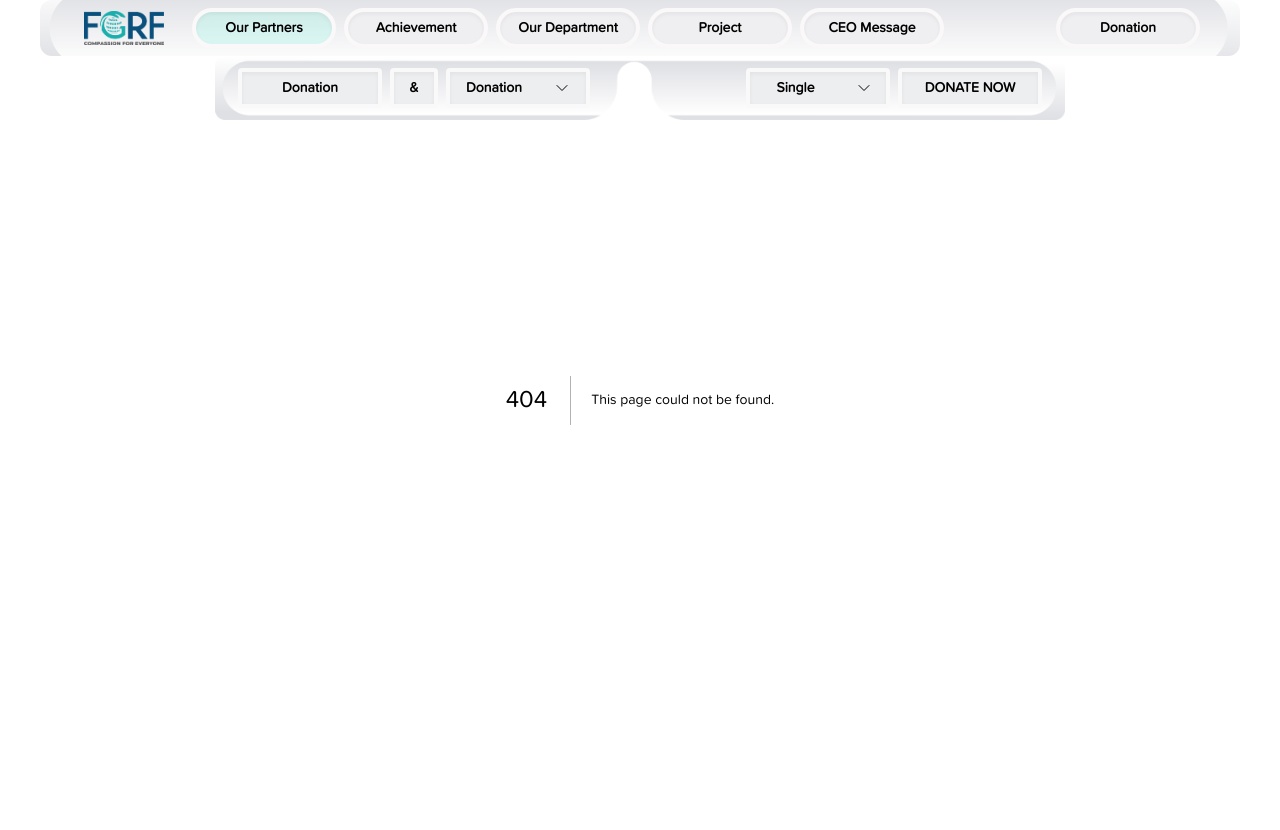
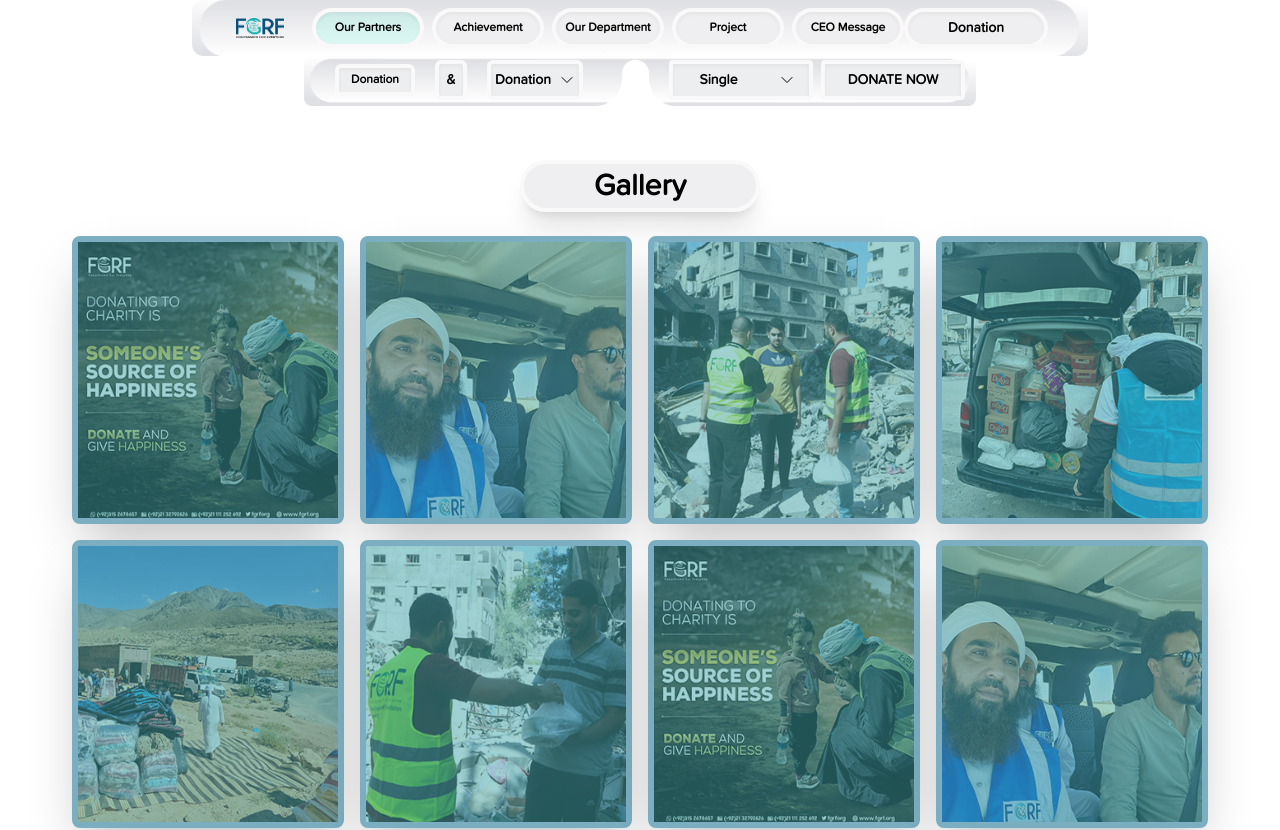
Before and after one commit to Bawdicsoft/fgrf, a Next.js app: page /gallery in a window 1280 px wide. Before the commit this address had no page. Shown: the top 830 px of the page. Before the commit the page ends 800 px from the top, so only its background shows below. Built offline with nearby package versions, Linux system fonts and the light colour scheme.

Commit message:
added changes

```diff
--- /dev/null
+++ b/app/achievements/page.tsx
@@ -0,0 +1,11 @@
+import AchievementPage from "@/components/achievement/achievements";
+
+const Page = () => {
+  return (
+    <div>
+      <AchievementPage />
+    </div>
+  );
+};
+
+export default Page;
--- /dev/null
+++ b/app/gallery/page.tsx
@@ -0,0 +1,12 @@
+import GalleryPage from "@/components/gallery/galleryPage"
+
+
+const Page = () => {
+  return (
+    <div>
+  <GalleryPage />
+    </div>
+  )
+}
+
+export default Page
--- a/app/page.tsx
+++ b/app/page.tsx
@@ -28,12 +28,12 @@ export default function Home() {
         <div className="relative">
           <Donation />
           <OurProject />
-          <ModelCanvas />
+          {/* <ModelCanvas /> */}
         </div>
         <Achievement />
         <Together />
         <Last />
-        <ThreadsParticles />
+        {/* <ThreadsParticles /> */}
         {/* <div className="gradiant-bg w-full h-screen z-[-3] fixed top-0 left-0"></div> */}
       </div>
     </>
--- /dev/null
+++ b/components/achievement/achievements.tsx
@@ -0,0 +1,69 @@
+"use client";
+import { Swiper, SwiperSlide } from "swiper/react";
+import "swiper/css";
+import "swiper/css/pagination";
+import { Pagination } from "swiper/modules";
+import ImageModal from "../modal/ImageModal";
+import { useState } from "react";
+
+const AchievementPage = () => {
+  const data = [
+    {
+      img: "/img/index1.jpeg",
+    },
+    {
+      img: "/img/index2.jpg",
+    },
+    {
+      img: "/img/index3.jpeg",
+    },
+    {
+      img: "/img/index4.jpeg",
+    },
+    {
+      img: "/img/index5.jpg",
+    },
+  ];
+  const [open, setOpen] = useState(false);
+  const [certicateImage, setCertificateImage] = useState("");
+
+  const handleOpenAndCerticate = (imagePath: string) => {
+    setCertificateImage(imagePath);
+    setOpen(true);
+  };
+  return (
+    <>
+      <div
+        className="relative bg-center bg-no-repeat bg-cover mt-28"
+      >
+        <div className="flex flex-col items-center gap-y-4  mx-auto sm:py-10 py-6 px-3">
+          <div
+            className="bg-center bg-no-repeat bg-cover rounded-full mx-auto px-4 flex justify-center items-center py-2"
+          >
+            <h2 className="md:text-2xl text-xl border rounded-full p-5">ACHIEVEMENTS</h2>
+          </div>
+        </div>
+        <div className="max-w-6xl grid grid-cols-4 gap-5 mx-auto px-3 pb-10">
+            {data.map((data, index) => (
+              <>
+                  <div key={index} className="bg-white rounded-md p-2 w-full  shadow-lg">
+
+                    <div className="p-2 h-80">
+                      {/* <img src={data.img} className="w-full h-full" alt="" /> */}
+                      <div
+                        className="w-full rounded-md h-full bg-[#bebebc] cursor-pointer bg-no-repeat bg-cover bg-center"
+                        style={{ backgroundImage: `url(${data.img})` }}
+                        onClick={() => handleOpenAndCerticate(data.img)}
+                      ></div>
+                    </div>
+                  </div>
+              </>
+            ))}
+        </div>
+      </div>
+      <ImageModal open={open} setOpen={setOpen} imagePath={certicateImage} />
+    </>
+  );
+};
+
+export default AchievementPage;
--- /dev/null
+++ b/components/gallery/galleryPage.tsx
@@ -0,0 +1,43 @@
+const GalleryPage = () => {
+  const gallery = [
+    "./img/galleryImg1.png",
+    "./img/galleryImg2.png",
+    "./img/galleryImg3.png",
+    "./img/galleryImg4.png",
+    "./img/galleryImg5.png",
+    "./img/galleryImg6.png",
+    "./img/galleryImg1.png",
+    "./img/galleryImg2.png",
+    "./img/galleryImg3.png",
+    "./img/galleryImg4.png",
+    "./img/galleryImg5.png",
+    "./img/galleryImg6.png",
+  ];
+  return (
+    <section>
+      <div className="pt-5 md:pt-40 pb-8">
+        <div className="relative">
+          <div className="mb-6 w-60 mx-auto rounded-full border-4 border-[#faf8f8] shadow-xl bg-[#efeff1] py-1">
+            <h2 className="text-xl md:text-3xl font-semibold text-center">
+              Gallery
+            </h2>
+          </div>
+          <div className="max-w-6xl mx-auto relative z-[2]">
+            <div className="grid xl:grid-cols-4 lg:grid-cols-3 md:grid-cols-2 grid-cols-1 gap-4 px-2 mt-5">
+              {gallery.map((data, index) => (
+                <div
+                  key={index}
+                  className="col-span-1 h-72 bg-[#f1fcd1] relative rounded-lg border-[6px] border-[#7caec1] shadow-2xl flex flex-col justify-center items-center gap-y-3"
+                >
+                  <img src={data} className="w-full h-full" alt="" />
+                  <div className="bg-[#42a5a9] opacity-50 w-full h-full absolute top-0 left-0"></div>
+                </div>
+              ))}
+            </div>
+          </div>
+        </div>
+      </div>
+    </section>
+  );
+};
+export default GalleryPage;
--- a/components/home/Achievement.tsx
+++ b/components/home/Achievement.tsx
@@ -5,6 +5,7 @@ import "swiper/css/pagination";
 import { Pagination } from "swiper/modules";
 import ImageModal from "../modal/ImageModal";
 import { useState } from "react";
+import Link from "next/link";
 
 const Achievement = () => {
   const data = [
@@ -95,6 +96,13 @@ const Achievement = () => {
               </>
             ))}
           </Swiper>
+          <Link href={'/achievements'}>
+          <div className="mb-6 w-48 mx-auto rounded-full mt-8 border-4 border-[#faf8f8] shadow-xl bg-[#efeff1] py-1">
+        <h2 className="text-lg md:text-2xl text-center">
+         View All
+        </h2>
+      </div>
+          </Link>
         </div>
         <div className="w-full absolute top-0 right-0 z-[-1]">
           <img src="./img/new-img/map.png" className="w-full h-full" alt="" />
--- a/components/home/Form.tsx
+++ b/components/home/Form.tsx
@@ -1,46 +1,49 @@
 "use client";
 
+import { useState } from "react";
+import VideoModel from "../modal/videoModal";
+
 const Form = () => {
-  const data = ["./img/galleryImg1.png", "./img/galleryImg2.png"];
+  const data = ["/video/v2.mp4", "/video/v2.mp4", "/video/v2.mp4"];
+  const [open, setOpen] = useState(false)
+
   return (
     <div className="h-auto mt-8 relative lg:py-16 px-2 lg:bg-transparent bg-[#242424] ">
       <div className="max-w-[1000px] mx-auto w-full h-full ">
-        <div className="lg:grid lg:grid-cols-2 grid grid-cols-1 gap-x-16 py-6">
+        <div className="lg:grid lg:grid-cols-2 grid grid-cols-1 gap-x-5 py-6">
           <div className="lg:col-span-1 col-span-1 w-full">
-            <div
-              className="cursor-pointer md:w-48 w-32 md:text-base text-sm font-bold md:h-12 h-10 bg-[#efeff1] rounded-full mx-auto border-y-4 border-x-8 border-[#faf8f8] flex justify-center items-center"
-            >
+            <div className="cursor-pointer md:w-48 w-32 md:text-base text-sm font-bold md:h-12 h-10 bg-[#efeff1] rounded-full mx-auto border-y-4 border-x-8 border-[#faf8f8] flex justify-center items-center">
               NEWS
             </div>
             {data.map((data, index) => (
-              <div
-                key={index}
-                className="lg:grid lg:grid-cols-2 lg:max-w-lg lg:items-center lg:gap-x-6 max-w-xs mx-auto mt-4"
-              >
-                <div
-                  className="bg-[#e7ebeb] rounded-lg col-span-1 lg:h-52 h-72 shadow-[8px_0_#999995] p-1 border"
-                  key={index}
-                >
-                  <img src={data} className="w-full h-full" alt="" />
+              <div key={index} className="flex md:flex-row flex-col gap-3 gapy-6 py-4 lg:ml-8 xl:ml-0">
+                {/* <div>
+                <video width="320" height="240" controls className="rounded-2xl" poster={""}>
+                <source src={data} type="video/mp4"/>
+                </video>
+                </div> */}
+                <div onClick={() => {
+                  setOpen(true)
+                }}>
+                  <img src="/video/videoThumbnail.jpg" alt="" className="rounded-2xl w-[400px]" />
                 </div>
-                <div className="col-span-1 text-sm lg:mt-0 mt-3">
-                  <p className="lg:text-left text-center text-white">
-                    Lorem ipsum dolor sit, amet consectetur adipisicing elit.
-                    Quisquam cum ducimus fugit quo eius assumenda eum. Sequi ea
+                <div className=" text-white text-sm flex flex-col justify-between">
+                  <p className="text-2xl lg:text-lg font-medium">
+                    Faizan Global Relief Foundation (Abdul Habib Attari)
                   </p>
+                  <div>
+                  <p className="text-gray-300">Duration: 00:30:45</p>
+                  <p className="text-gray-300">Created Date: 2021-02-23</p>
+                  </div>
                 </div>
               </div>
             ))}
-            <div
-              className="mt-4 cursor-pointer md:w-48 w-32 md:h-12 h-10 font-bold md:text-base text-sm flex justify-center items-center bg-[#efeff1] rounded-full mx-auto border-y-4 border-x-8 border-[#faf8f8]"
-            >
+            <div className="mt-4 cursor-pointer md:w-48 w-32 md:h-12 h-10 font-bold md:text-base text-sm flex justify-center items-center bg-[#efeff1] rounded-full mx-auto border-y-4 border-x-8 border-[#faf8f8]">
               VIEW ALL
             </div>
           </div>
           <div className="col-span-1 lg:mt-0 mt-4">
-            <div
-              className="cursor-pointer md:w-48 md:h-12 w-32 h-10 md:text-base text-sm bg-[#efeff1] rounded-full mx-auto border-y-4 border-x-8 border-[#faf8f8] flex justify-center items-center font-bold"
-            >
+            <div className="cursor-pointer md:w-48 md:h-12 w-32 h-10 md:text-base text-sm bg-[#efeff1] rounded-full mx-auto border-y-4 border-x-8 border-[#faf8f8] flex justify-center items-center font-bold">
               CONTACT
             </div>
             <form className="lg:w-full max-w-sm mx-auto bg-white p-3 rounded-md shadow-[-7px_0_#999995] my-4">
@@ -109,9 +112,7 @@ const Form = () => {
                 </div>
               </div>
             </form>
-            <div
-              className="cursor-pointer w-48 text-sm h-12 bg-[#efeff1] rounded-full mx-auto border-y-4 border-x-8 border-[#faf8f8] flex justify-center items-center font-bold"
-            >
+            <div className="cursor-pointer w-48 text-sm h-12 bg-[#efeff1] rounded-full mx-auto border-y-4 border-x-8 border-[#faf8f8] flex justify-center items-center font-bold">
               SEND YOUR MESSAGE
             </div>
           </div>
@@ -124,6 +125,8 @@ const Form = () => {
           alt=""
         />
       </div>
+      <VideoModel open={open} setOpen={setOpen} >
+      </VideoModel>
     </div>
   );
 };
--- a/components/home/Together.tsx
+++ b/components/home/Together.tsx
@@ -2,6 +2,7 @@
 import React, { useRef, useState, useEffect } from "react";
 import { motion, AnimatePresence } from "framer-motion";
 import Form from "./Form";
+import Link from "next/link";
 
 const Together = () => {
   const [index, setIndex] = useState(0);
@@ -128,11 +129,13 @@ const Together = () => {
                 </div>
               ))}
             </div>
+            <Link href={'/gallery'}>
             <div className="mb-6 w-60 mx-auto rounded-full mt-8 border-4 border-[#faf8f8] shadow-xl bg-[#efeff1] py-1">
               <h2 className="text-xl md:text-3xl font-semibold text-center">
                 View All
               </h2>
             </div>
+            </Link>
           </div>
           <div className="absolute w-full h-full z-[1] top-1/2 -translate-y-1/2 md:flex md:items-center ">
             <img
@@ -147,5 +150,4 @@ const Together = () => {
     </section>
   );
 };
-
 export default Together;
--- a/components/modal/ImageModal.tsx
+++ b/components/modal/ImageModal.tsx
@@ -25,7 +25,7 @@ export default function ImageModal({ open, setOpen, imagePath }: any) {
           <div className="fixed inset-0 bg-gray-500 bg-opacity-75 transition-opacity" />
         </Transition.Child>
 
-        <div className="fixed inset-0 z-10 w-screen overflow-y-auto">
+        <div className="fixed inset-0 z-50 w-screen overflow-y-auto">
           <div className="flex min-h-full items-end justify-center p-4 text-center sm:items-center sm:p-0">
             <Transition.Child
               as={Fragment}
--- /dev/null
+++ b/components/modal/videoModal.tsx
@@ -0,0 +1,44 @@
+import { Fragment, useRef, useState } from 'react'
+import { Dialog, Transition } from '@headlessui/react'
+import { ExclamationTriangleIcon } from '@heroicons/react/24/outline'
+
+export default function VideoModel({children,open,setOpen}:any) {
+
+  const cancelButtonRef = useRef(null)
+
+  return (
+    <Transition.Root show={open} as={Fragment}>
+      <Dialog as="div" className="relative z-10" initialFocus={cancelButtonRef} onClose={setOpen}>
+        <Transition.Child
+          as={Fragment}
+          enter="ease-out duration-300"
+          enterFrom="opacity-0"
+          enterTo="opacity-100"
+          leave="ease-in duration-200"
+          leaveFrom="opacity-100"
+          leaveTo="opacity-0"
+        >
+          <div className="fixed inset-0 bg-gray-500 bg-opacity-75 transition-opacity" />
+        </Transition.Child>
+
+        <div className="fixed inset-0 z-10 w-screen overflow-y-auto">
+          <div className="flex min-h-full items-end justify-center p-4 text-center sm:items-center sm:p-0">
+            <Transition.Child
+              as={Fragment}
+              enter="ease-out duration-300"
+              enterFrom="opacity-0 translate-y-4 sm:translate-y-0 sm:scale-95"
+              enterTo="opacity-100 translate-y-0 sm:scale-100"
+              leave="ease-in duration-200"
+              leaveFrom="opacity-100 translate-y-0 sm:scale-100"
+              leaveTo="opacity-0 translate-y-4 sm:translate-y-0 sm:scale-95"
+            >
+              <Dialog.Panel className="relative transform overflow-hidden rounded-lg bg-white text-left shadow-xl transition-all sm:my-8 sm:w-full sm:max-w-lg">
+                {children}
+              </Dialog.Panel>
+            </Transition.Child>
+          </div>
+        </div>
+      </Dialog>
+    </Transition.Root>
+  )
+}
--- a/components/navigation/Navbar.tsx
+++ b/components/navigation/Navbar.tsx
@@ -16,32 +16,37 @@ export default function Navbar() {
   const navItem = [
     {
       name: "Our Partners",
+      href: '/'
     },
     {
       name: "Achievement",
+      href: '/achievements'
     },
     {
       name: "Our Department",
+      href: '/achievements'
     },
     {
       name: "Project",
+      href: '/achievements'
     },
     {
       name: "CEO Message",
+      href: '/achievements'
     },
   ];
   return (
     <>
-      <div className="absolute top-0 left-1/2 -translate-x-1/2 z-[50] lg:w-full w-[95%]">
+      <div className="absolute top-0 left-1/2 -translate-x-1/2 z-10 lg:w-full w-[95%] ">
         <div
-          style={{ backgroundImage: `url(./img/new-img/Button-06.png)`}}
-          className="relative rounded-xl flex items-center justify-between md:mx-auto md:max-w-[1200px] px-3 lg:px-10 h-14 w-full bg-no-repeat bg-cover bg-center"
+          style={{ backgroundImage: `url(./img/new-img/Button-06.png)`,}}
+          className="relative rounded-xl flex items-center justify-between md:mx-auto max-w-4xl px-3 lg:px-10 h-14 w-full bg-no-repeat bg-cover bg-center"
         >
           <div className="flex items-center justify-center sm:items-stretch sm:justify-start h-full">
             <div className="flex-shrink-0 flex items-center p-1 rounded-lg">
               <Link href="/">
                 <img
-                  className="w-20 lg:block md:block cursor-pointer"
+                  className="w-12 lg:block md:block cursor-pointer"
                   src="/img/fgrf.png"
                   alt="tokenLauncher"
                 />
@@ -56,16 +61,18 @@ export default function Navbar() {
                   {navItem.map((data, index) => (
                     <div
                       onClick={handleClick}
-                      className={`xl:w-36 w-32 rounded-full h-10 border-4 border-[#faf8f8] shadow-inner bg-[#efeff1] flex justify-center items-center ${
+                      className={`xl:w-28 w-32 rounded-full h-10 border-4 border-[#faf8f8] shadow-inner bg-[#efeff1] flex justify-center items-center ${
                         data.name == getValue && "bg-teal-200 bg-opacity-30"
                       }`}
                       key={index}
                     >
                       <Link
-                        href="/"
-                        className="cursor-pointer hover:text-light-blue px-3 py-2 rounded-md lg:text-xs xl:text-sm font-semibold"
+                        href={data.href}
+                        className="cursor-pointer hover:text-light-blue py-2 rounded-md lg:text-xs xl:text-sm font-semibold"
                       >
-                        {data.name}
+                        <div className="text-xs">
+                          {data.name}
+                          </div>
                       </Link>
                     </div>
                   ))}
@@ -95,21 +102,21 @@ export default function Navbar() {
             </svg>
           </div>
         </div>
-        <div className="w-full lg:block hidden h-16">
+        <div className="w-full lg:block hidden h-16 -mt-2">
           <div
             style={{ backgroundImage: `url(./img/new-img/VUyGCc.png)` }}
-            className="max-w-4xl mx-auto h-full bg-no-repeat bg-center bg-contain flex justify-around gap-x-16 items-center"
+            className="max-w-2xl mx-auto h-full bg-no-repeat bg-center bg-contain flex justify-around gap-x-16 items-center"
           >
-            <div className="flex gap-x-2">
-              <div className="w-36 h-10 bg-[#edeef0] shadow-inner border-4 border-[#faf9f9] rounded flex justify-center items-center">
+            <div className="flex gap-x-5 ml-5 items-center">
+              <div className="w-20 h-8 bg-[#edeef0] shadow-inner border-4 border-[#faf9f9] rounded-md flex justify-center items-center">
                 <a
                   href="/"
-                  className="cursor-pointer hover:text-light-blue rounded-md lg:text-xs xl:text-sm font-semibold text-black"
+                  className="cursor-pointer hover:text-light-blue rounded-md lg:text-xs xl:text-xs font-semibold text-black"
                 >
                   Donation
                 </a>
               </div>
-              <div className="w-12 h-10 bg-[#edeef0] shadow-inner border-4 border-[#faf9f9] rounded flex justify-center items-center">
+              <div className="w-8 h-10 bg-[#edeef0] shadow-inner border-4 border-[#faf9f9] rounded-md flex justify-center items-center">
                 <a
                   href="/"
                   className="cursor-pointer hover:text-light-blue px-3 py-2 rounded-md lg:text-xs xl:text-sm font-semibold text-black"
@@ -117,7 +124,7 @@ export default function Navbar() {
                   &
                 </a>
               </div>
-              <div className="w-36 h-10 bg-[#edeef0] shadow-inner border-4 border-[#faf9f9] rounded flex justify-around items-center">
+              <div className="w-24 h-10 bg-[#edeef0] shadow-inner border-4 border-[#faf9f9] rounded-md flex justify-around items-center">
                 <a
                   href="/"
                   className="cursor-pointer hover:text-light-blue rounded-md lg:text-xs xl:text-sm font-semibold text-black"
```
Also changed, not shown: components/home/Gallery.tsx (line endings or trailing spaces), public/video/videoThumbnail.JPG (added), 1 other file (tests, documents, lock files or other folders). Lines whose indentation alone changed are shown as unchanged.
